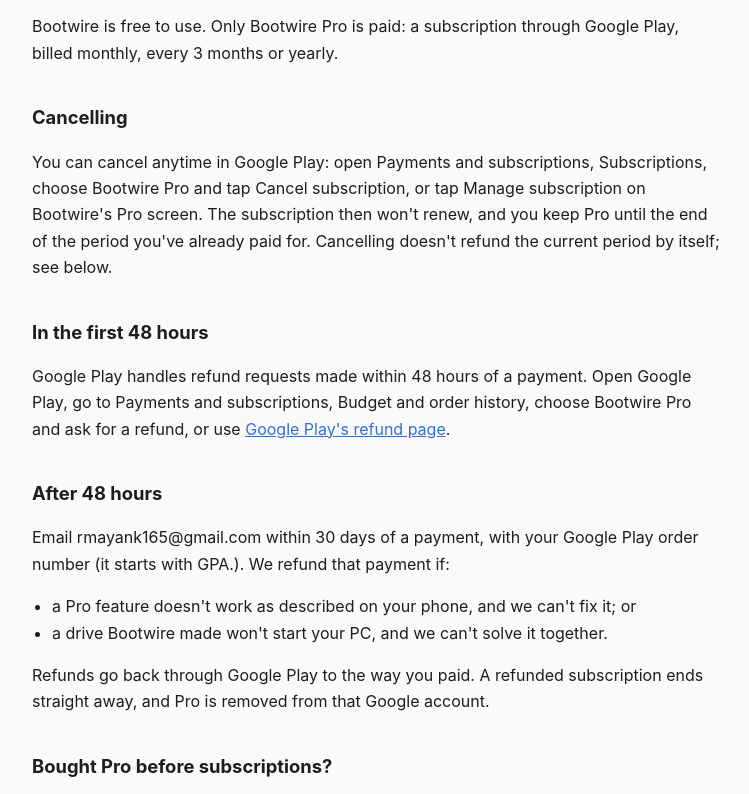
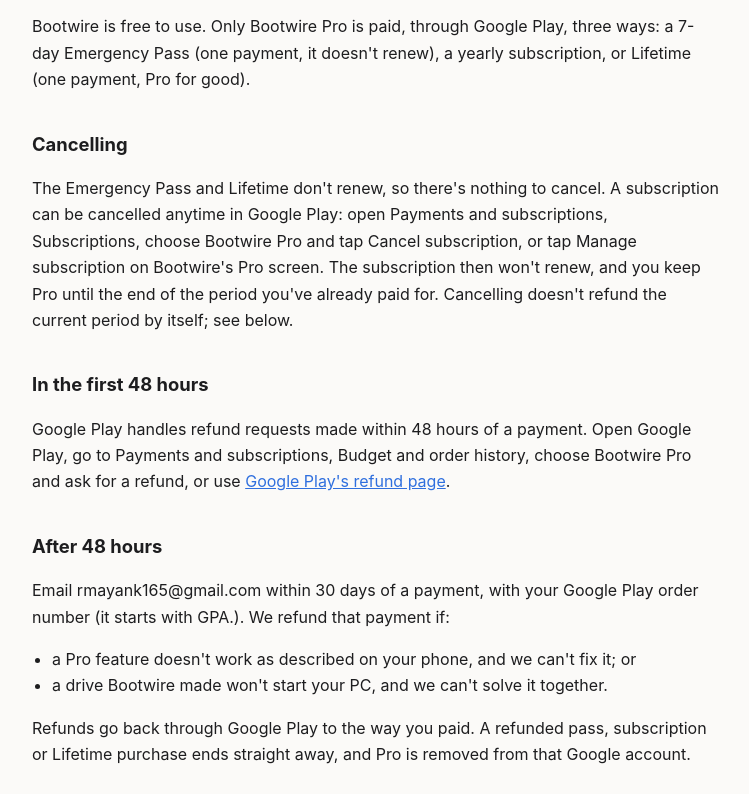
Before and after one commit to CruxM/bootwire, a plain HTML site: page refund.html in a window 1280 px wide. Shown: the part 146-940 px from the top of the page, without its empty margins (264-1013 px from the left). Drawn offline with Linux system fonts and the light colour scheme.

Commit message:
Bootwire 1.3: Pro as a 7-day Emergency Pass, yearly or Lifetime
Co-Authored-By: Claude Opus 5.5 <noreply@anthropic.com>

```diff
--- a/refund.html
+++ b/refund.html
@@ -4,9 +4,9 @@
 <body><main>
 <nav><a href="index.html">Bootwire</a><a href="privacy.html">Privacy policy</a><a href="terms.html">Terms of service</a><a href="refund.html">Refund policy</a><a href="delete-account.html">Delete account</a></nav>
 <h1>Refund policy</h1>
-<p>Bootwire is free to use. Only Bootwire Pro is paid: a subscription through Google Play, billed monthly, every 3 months or yearly.</p>
+<p>Bootwire is free to use. Only Bootwire Pro is paid, through Google Play, three ways: a 7-day Emergency Pass (one payment, it doesn't renew), a yearly subscription, or Lifetime (one payment, Pro for good).</p>
 <h2>Cancelling</h2>
-<p>You can cancel anytime in Google Play: open Payments and subscriptions, Subscriptions, choose Bootwire Pro and tap Cancel subscription, or tap Manage subscription on Bootwire's Pro screen. The subscription then won't renew, and you keep Pro until the end of the period you've already paid for. Cancelling doesn't refund the current period by itself; see below.</p>
+<p>The Emergency Pass and Lifetime don't renew, so there's nothing to cancel. A subscription can be cancelled anytime in Google Play: open Payments and subscriptions, Subscriptions, choose Bootwire Pro and tap Cancel subscription, or tap Manage subscription on Bootwire's Pro screen. The subscription then won't renew, and you keep Pro until the end of the period you've already paid for. Cancelling doesn't refund the current period by itself; see below.</p>
 <h2>In the first 48 hours</h2>
 <p>Google Play handles refund requests made within 48 hours of a payment. Open Google Play, go to Payments and subscriptions, Budget and order history, choose Bootwire Pro and ask for a refund, or use <a href="https://support.google.com/googleplay/answer/2479637">Google Play's refund page</a>.</p>
 <h2>After 48 hours</h2>
@@ -15,7 +15,7 @@
 <li>a Pro feature doesn't work as described on your phone, and we can't fix it; or</li>
 <li>a drive Bootwire made won't start your PC, and we can't solve it together.</li>
 </ul>
-<p>Refunds go back through Google Play to the way you paid. A refunded subscription ends straight away, and Pro is removed from that Google account.</p>
+<p>Refunds go back through Google Play to the way you paid. A refunded pass, subscription or Lifetime purchase ends straight away, and Pro is removed from that Google account.</p>
 <h2>Bought Pro before subscriptions?</h2>
 <p>If you bought Pro as a one-time purchase before it became a subscription, it stays unlocked for good, with nothing to renew or cancel.</p>
 <h2>Your rights</h2>
```
Also changed, not shown: privacy.html (+1 -1 lines), terms.html (+2 -2 lines).
